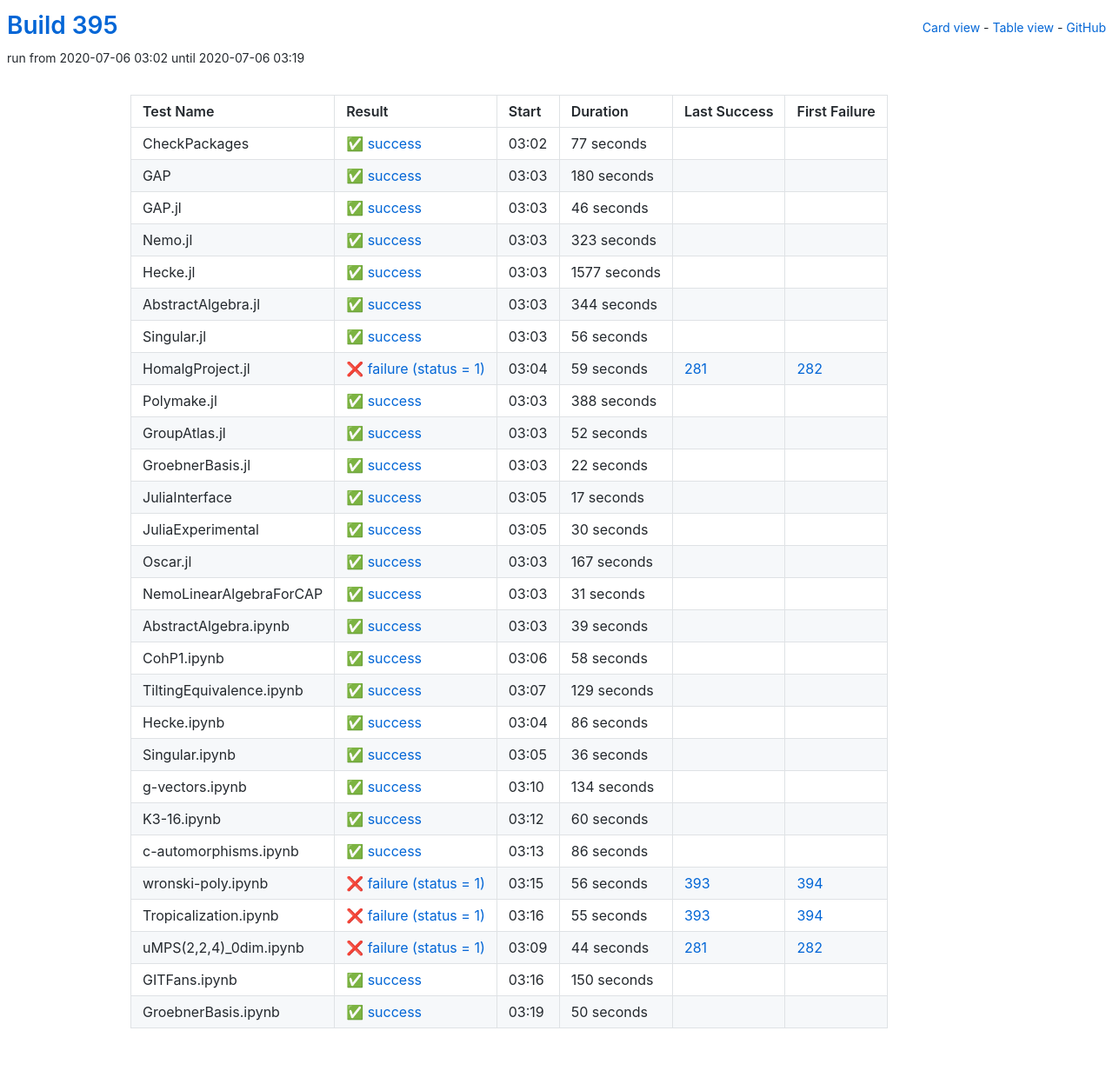
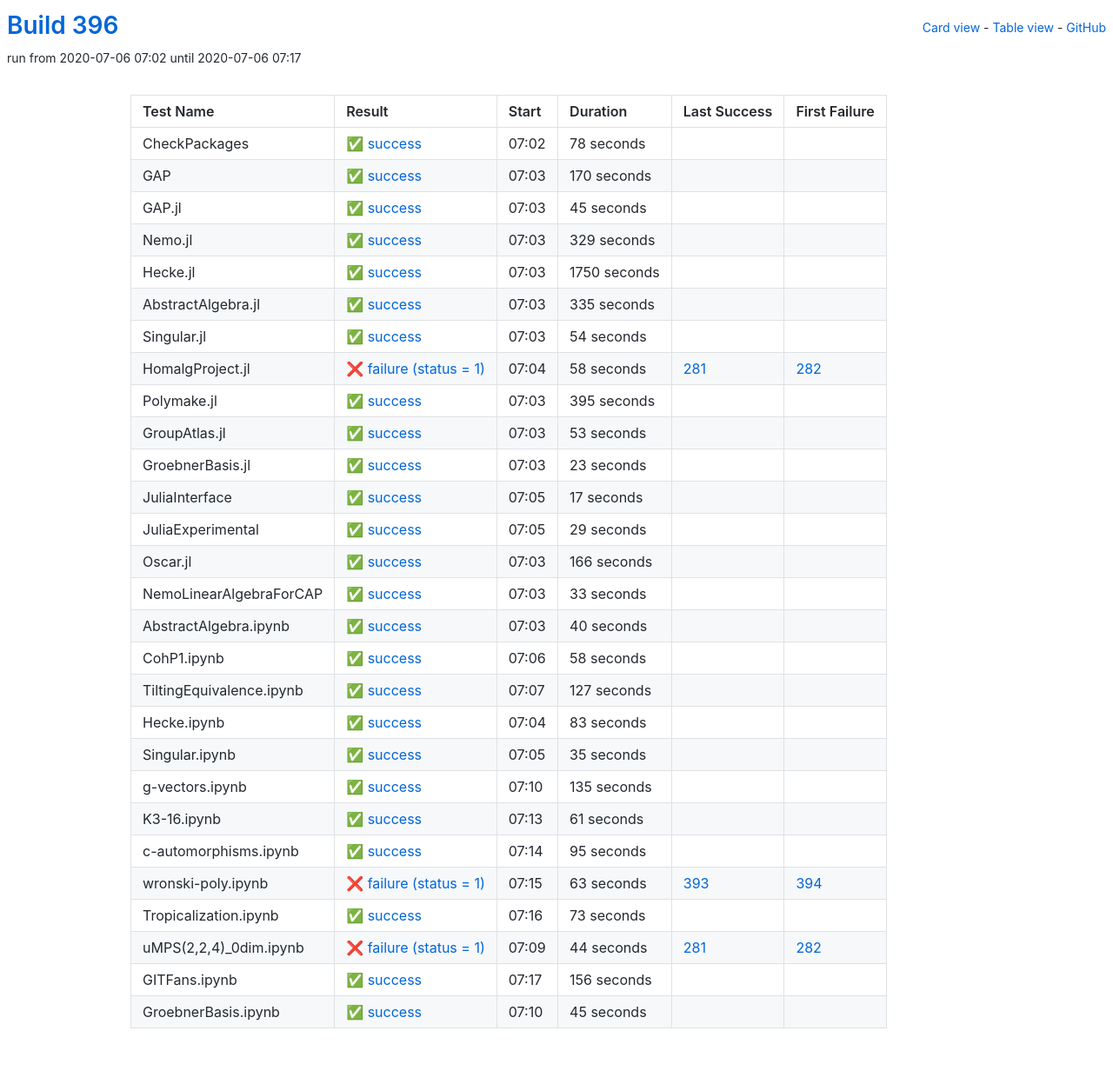
Before and after one commit to oscar-system/oscar-ci-status-stable, a Jekyll site: the page built from table.html, in a window 1280 px wide. Shown: the whole page at 87% size. Built offline with Jekyll 4.4.1, drawn with Linux system fonts in a browser that asks for light colours.

Commit message:
Build #396

```diff
--- a/_data/ci.yml
+++ b/_data/ci.yml
@@ -1,6 +1,6 @@
 ---
-build: 395
-build_url: https://oscarci.mathematik.uni-kl.de/job/oscar-stable/395/
+build: 396
+build_url: https://oscarci.mathematik.uni-kl.de/job/oscar-stable/396/
 job: oscar-stable
 organization: oscar-system
 repo: oscar-ci-status-stable
@@ -8,140 +8,140 @@ repourl: https://github.com/oscar-system/oscar-ci-status-stable
 tests:
 - name: CheckPackages
   id: checkpackages
-  log: https://oscarci.mathematik.uni-kl.de/job/oscar-stable/395/artifact/logs/build-395/CheckPackages.log
-  start: 2020-07-06 03:02
+  log: https://oscarci.mathematik.uni-kl.de/job/oscar-stable/396/artifact/logs/build-396/CheckPackages.log
+  start: 2020-07-06 07:02
   success: true
   exitcode: 0
   status: success
-  duration: 77
+  duration: 78
   last_success: false
   last_success_url:
   first_failure: false
   first_failure_url:
 - name: GAP
   id: gap
-  log: https://oscarci.mathematik.uni-kl.de/job/oscar-stable/395/artifact/logs/build-395/GAP.log
-  start: 2020-07-06 03:03
+  log: https://oscarci.mathematik.uni-kl.de/job/oscar-stable/396/artifact/logs/build-396/GAP.log
+  start: 2020-07-06 07:03
   success: true
   exitcode: 0
   status: success
-  duration: 180
+  duration: 170
   last_success: false
   last_success_url:
   first_failure: false
   first_failure_url:
 - name: GAP.jl
   id: gap-jl
-  log: https://oscarci.mathematik.uni-kl.de/job/oscar-stable/395/artifact/logs/build-395/GAP.jl.log
-  start: 2020-07-06 03:03
+  log: https://oscarci.mathematik.uni-kl.de/job/oscar-stable/396/artifact/logs/build-396/GAP.jl.log
+  start: 2020-07-06 07:03
   success: true
   exitcode: 0
   status: success
-  duration: 46
+  duration: 45
   last_success: false
   last_success_url:
   first_failure: false
   first_failure_url:
 - name: Nemo.jl
   id: nemo-jl
-  log: https://oscarci.mathematik.uni-kl.de/job/oscar-stable/395/artifact/logs/build-395/Nemo.jl.log
-  start: 2020-07-06 03:03
+  log: https://oscarci.mathematik.uni-kl.de/job/oscar-stable/396/artifact/logs/build-396/Nemo.jl.log
+  start: 2020-07-06 07:03
   success: true
   exitcode: 0
   status: success
-  duration: 323
+  duration: 329
   last_success: false
   last_success_url:
   first_failure: false
   first_failure_url:
 - name: Hecke.jl
   id: hecke-jl
-  log: https://oscarci.mathematik.uni-kl.de/job/oscar-stable/395/artifact/logs/build-395/Hecke.jl.log
-  start: 2020-07-06 03:03
+  log: https://oscarci.mathematik.uni-kl.de/job/oscar-stable/396/artifact/logs/build-396/Hecke.jl.log
+  start: 2020-07-06 07:03
   success: true
   exitcode: 0
   status: success
-  duration: 1577
+  duration: 1750
   last_success: false
   last_success_url:
   first_failure: false
   first_failure_url:
 - name: AbstractAlgebra.jl
   id: abstractalgebra-jl
-  log: https://oscarci.mathematik.uni-kl.de/job/oscar-stable/395/artifact/logs/build-395/AbstractAlgebra.jl.log
-  start: 2020-07-06 03:03
+  log: https://oscarci.mathematik.uni-kl.de/job/oscar-stable/396/artifact/logs/build-396/AbstractAlgebra.jl.log
+  start: 2020-07-06 07:03
   success: true
   exitcode: 0
   status: success
-  duration: 344
+  duration: 335
   last_success: false
   last_success_url:
   first_failure: false
   first_failure_url:
 - name: Singular.jl
   id: singular-jl
-  log: https://oscarci.mathematik.uni-kl.de/job/oscar-stable/395/artifact/logs/build-395/Singular.jl.log
-  start: 2020-07-06 03:03
+  log: https://oscarci.mathematik.uni-kl.de/job/oscar-stable/396/artifact/logs/build-396/Singular.jl.log
+  start: 2020-07-06 07:03
   success: true
   exitcode: 0
   status: success
-  duration: 56
+  duration: 54
   last_success: false
   last_success_url:
   first_failure: false
   first_failure_url:
 - name: HomalgProject.jl
   id: homalgproject-jl
-  log: https://oscarci.mathematik.uni-kl.de/job/oscar-stable/395/artifact/logs/build-395/HomalgProject.jl.log
-  start: 2020-07-06 03:04
+  log: https://oscarci.mathematik.uni-kl.de/job/oscar-stable/396/artifact/logs/build-396/HomalgProject.jl.log
+  start: 2020-07-06 07:04
   success: false
   exitcode: 1
   status: failure
-  duration: 59
+  duration: 58
   last_success: 281
   last_success_url: https://oscarci.mathematik.uni-kl.de/job/oscar-stable/281/
   first_failure: 282
   first_failure_url: https://oscarci.mathematik.uni-kl.de/job/oscar-stable/282/
 - name: Polymake.jl
   id: polymake-jl
-  log: https://oscarci.mathematik.uni-kl.de/job/oscar-stable/395/artifact/logs/build-395/Polymake.jl.log
-  start: 2020-07-06 03:03
+  log: https://oscarci.mathematik.uni-kl.de/job/oscar-stable/396/artifact/logs/build-396/Polymake.jl.log
+  start: 2020-07-06 07:03
   success: true
   exitcode: 0
   status: success
-  duration: 388
+  duration: 395
   last_success: false
   last_success_url:
   first_failure: false
   first_failure_url:
 - name: GroupAtlas.jl
   id: groupatlas-jl
-  log: https://oscarci.mathematik.uni-kl.de/job/oscar-stable/395/artifact/logs/build-395/GroupAtlas.jl.log
-  start: 2020-07-06 03:03
+  log: https://oscarci.mathematik.uni-kl.de/job/oscar-stable/396/artifact/logs/build-396/GroupAtlas.jl.log
+  start: 2020-07-06 07:03
   success: true
   exitcode: 0
   status: success
-  duration: 52
+  duration: 53
   last_success: false
   last_success_url:
   first_failure: false
   first_failure_url:
 - name: GroebnerBasis.jl
   id: groebnerbasis-jl
-  log: https://oscarci.mathematik.uni-kl.de/job/oscar-stable/395/artifact/logs/build-395/GroebnerBasis.jl.log
-  start: 2020-07-06 03:03
+  log: https://oscarci.mathematik.uni-kl.de/job/oscar-stable/396/artifact/logs/build-396/GroebnerBasis.jl.log
+  start: 2020-07-06 07:03
   success: true
   exitcode: 0
   status: success
-  duration: 22
+  duration: 23
   last_success: false
   last_success_url:
   first_failure: false
   first_failure_url:
 - name: JuliaInterface
   id: juliainterface
-  log: https://oscarci.mathematik.uni-kl.de/job/oscar-stable/395/artifact/logs/build-395/JuliaInterface.log
-  start: 2020-07-06 03:05
+  log: https://oscarci.mathematik.uni-kl.de/job/oscar-stable/396/artifact/logs/build-396/JuliaInterface.log
+  start: 2020-07-06 07:05
   success: true
   exitcode: 0
   status: success
@@ -152,56 +152,56 @@ tests:
   first_failure_url:
 - name: JuliaExperimental
   id: juliaexperimental
-  log: https://oscarci.mathematik.uni-kl.de/job/oscar-stable/395/artifact/logs/build-395/JuliaExperimental.log
-  start: 2020-07-06 03:05
+  log: https://oscarci.mathematik.uni-kl.de/job/oscar-stable/396/artifact/logs/build-396/JuliaExperimental.log
+  start: 2020-07-06 07:05
   success: true
   exitcode: 0
   status: success
-  duration: 30
+  duration: 29
   last_success: false
   last_success_url:
   first_failure: false
   first_failure_url:
 - name: Oscar.jl
   id: oscar-jl
-  log: https://oscarci.mathematik.uni-kl.de/job/oscar-stable/395/artifact/logs/build-395/Oscar.jl.log
-  start: 2020-07-06 03:03
+  log: https://oscarci.mathematik.uni-kl.de/job/oscar-stable/396/artifact/logs/build-396/Oscar.jl.log
+  start: 2020-07-06 07:03
   success: true
   exitcode: 0
   status: success
-  duration: 167
+  duration: 166
   last_success: false
   last_success_url:
   first_failure: false
   first_failure_url:
 - name: NemoLinearAlgebraForCAP
   id: nemolinearalgebraforcap
-  log: https://oscarci.mathematik.uni-kl.de/job/oscar-stable/395/artifact/logs/build-395/NemoLinearAlgebraForCAP.log
-  start: 2020-07-06 03:03
+  log: https://oscarci.mathematik.uni-kl.de/job/oscar-stable/396/artifact/logs/build-396/NemoLinearAlgebraForCAP.log
+  start: 2020-07-06 07:03
   success: true
   exitcode: 0
   status: success
-  duration: 31
+  duration: 33
   last_success: false
   last_success_url:
   first_failure: false
   first_failure_url:
 - name: AbstractAlgebra.ipynb
   id: abstractalgebra-ipynb
-  log: https://oscarci.mathematik.uni-kl.de/job/oscar-stable/395/artifact/logs/build-395/AbstractAlgebra.ipynb.log
-  start: 2020-07-06 03:03
+  log: https://oscarci.mathematik.uni-kl.de/job/oscar-stable/396/artifact/logs/build-396/AbstractAlgebra.ipynb.log
+  start: 2020-07-06 07:03
   success: true
   exitcode: 0
   status: success
-  duration: 39
+  duration: 40
   last_success: false
   last_success_url:
   first_failure: false
   first_failure_url:
 - name: CohP1.ipynb
   id: cohp1-ipynb
-  log: https://oscarci.mathematik.uni-kl.de/job/oscar-stable/395/artifact/logs/build-395/CohP1.ipynb.log
-  start: 2020-07-06 03:06
+  log: https://oscarci.mathematik.uni-kl.de/job/oscar-stable/396/artifact/logs/build-396/CohP1.ipynb.log
+  start: 2020-07-06 07:06
   success: true
   exitcode: 0
   status: success
@@ -212,104 +212,104 @@ tests:
   first_failure_url:
 - name: TiltingEquivalence.ipynb
   id: tiltingequivalence-ipynb
-  log: https://oscarci.mathematik.uni-kl.de/job/oscar-stable/395/artifact/logs/build-395/TiltingEquivalence.ipynb.log
-  start: 2020-07-06 03:07
+  log: https://oscarci.mathematik.uni-kl.de/job/oscar-stable/396/artifact/logs/build-396/TiltingEquivalence.ipynb.log
+  start: 2020-07-06 07:07
   success: true
   exitcode: 0
   status: success
-  duration: 129
+  duration: 127
   last_success: false
   last_success_url:
   first_failure: false
   first_failure_url:
 - name: Hecke.ipynb
   id: hecke-ipynb
-  log: https://oscarci.mathematik.uni-kl.de/job/oscar-stable/395/artifact/logs/build-395/Hecke.ipynb.log
-  start: 2020-07-06 03:04
+  log: https://oscarci.mathematik.uni-kl.de/job/oscar-stable/396/artifact/logs/build-396/Hecke.ipynb.log
+  start: 2020-07-06 07:04
   success: true
   exitcode: 0
   status: success
-  duration: 86
+  duration: 83
   last_success: false
   last_success_url:
   first_failure: false
   first_failure_url:
 - name: Singular.ipynb
   id: singular-ipynb
-  log: https://oscarci.mathematik.uni-kl.de/job/oscar-stable/395/artifact/logs/build-395/Singular.ipynb.log
-  start: 2020-07-06 03:05
+  log: https://oscarci.mathematik.uni-kl.de/job/oscar-stable/396/artifact/logs/build-396/Singular.ipynb.log
+  start: 2020-07-06 07:05
   success: true
   exitcode: 0
   status: success
-  duration: 36
+  duration: 35
   last_success: false
   last_success_url:
   first_failure: false
   first_failure_url:
 - name: g-vectors.ipynb
   id: g-vectors-ipynb
-  log: https://oscarci.mathematik.uni-kl.de/job/oscar-stable/395/artifact/logs/build-395/g-vectors.ipynb.log
-  start: 2020-07-06 03:10
+  log: https://oscarci.mathematik.uni-kl.de/job/oscar-stable/396/artifact/logs/build-396/g-vectors.ipynb.log
+  start: 2020-07-06 07:10
   success: true
   exitcode: 0
   status: success
-  duration: 134
+  duration: 135
   last_success: false
   last_success_url:
   first_failure: false
   first_failure_url:
 - name: K3-16.ipynb
   id: k3-16-ipynb
-  log: https://oscarci.mathematik.uni-kl.de/job/oscar-stable/395/artifact/logs/build-395/K3-16.ipynb.log
-  start: 2020-07-06 03:12
+  log: https://oscarci.mathematik.uni-kl.de/job/oscar-stable/396/artifact/logs/build-396/K3-16.ipynb.log
+  start: 2020-07-06 07:13
   success: true
   exitcode: 0
   status: success
-  duration: 60
+  duration: 61
   last_success: false
   last_success_url:
   first_failure: false
   first_failure_url:
 - name: c-automorphisms.ipynb
   id: c-automorphisms-ipynb
-  log: https://oscarci.mathematik.uni-kl.de/job/oscar-stable/395/artifact/logs/build-395/c-automorphisms.ipynb.log
-  start: 2020-07-06 03:13
+  log: https://oscarci.mathematik.uni-kl.de/job/oscar-stable/396/artifact/logs/build-396/c-automorphisms.ipynb.log
+  start: 2020-07-06 07:14
   success: true
   exitcode: 0
   status: success
-  duration: 86
+  duration: 95
   last_success: false
   last_success_url:
   first_failure: false
   first_failure_url:
 - name: wronski-poly.ipynb
   id: wronski-poly-ipynb
-  log: https://oscarci.mathematik.uni-kl.de/job/oscar-stable/395/artifact/logs/build-395/wronski-poly.ipynb.log
-  start: 2020-07-06 03:15
+  log: https://oscarci.mathematik.uni-kl.de/job/oscar-stable/396/artifact/logs/build-396/wronski-poly.ipynb.log
+  start: 2020-07-06 07:15
   success: false
   exitcode: 1
   status: failure
-  duration: 56
+  duration: 63
   last_success: 393
   last_success_url: https://oscarci.mathematik.uni-kl.de/job/oscar-stable/393/
   first_failure: 394
   first_failure_url: https://oscarci.mathematik.uni-kl.de/job/oscar-stable/394/
 - name: Tropicalization.ipynb
   id: tropicalization-ipynb
-  log: https://oscarci.mathematik.uni-kl.de/job/oscar-stable/395/artifact/logs/build-395/Tropicalization.ipynb.log
-  start: 2020-07-06 03:16
-  success: false
-  exitcode: 1
-  status: failure
-  duration: 55
-  last_success: 393
-  last_success_url: https://oscarci.mathematik.uni-kl.de/job/oscar-stable/393/
-  first_failure: 394
-  first_failure_url: https://oscarci.mathematik.uni-kl.de/job/oscar-stable/394/
+  log: https://oscarci.mathematik.uni-kl.de/job/oscar-stable/396/artifact/logs/build-396/Tropicalization.ipynb.log
+  start: 2020-07-06 07:16
+  success: true
+  exitcode: 0
+  status: success
+  duration: 73
+  last_success: false
+  last_success_url:
+  first_failure: false
+  first_failure_url:
 - name: uMPS(2,2,4)_0dim.ipynb
   id: umps-2-2-4-0dim-ipynb
-  log: https://oscarci.mathematik.uni-kl.de/job/oscar-stable/395/artifact/logs/build-395/uMPS-2-2-4-_0dim.ipynb.log
-  start: 2020-07-06 03:09
+  log: https://oscarci.mathematik.uni-kl.de/job/oscar-stable/396/artifact/logs/build-396/uMPS-2-2-4-_0dim.ipynb.log
+  start: 2020-07-06 07:09
   success: false
   exitcode: 1
   status: failure
@@ -320,24 +320,24 @@ tests:
   first_failure_url: https://oscarci.mathematik.uni-kl.de/job/oscar-stable/282/
 - name: GITFans.ipynb
   id: gitfans-ipynb
-  log: https://oscarci.mathematik.uni-kl.de/job/oscar-stable/395/artifact/logs/build-395/GITFans.ipynb.log
-  start: 2020-07-06 03:16
+  log: https://oscarci.mathematik.uni-kl.de/job/oscar-stable/396/artifact/logs/build-396/GITFans.ipynb.log
+  start: 2020-07-06 07:17
   success: true
   exitcode: 0
   status: success
-  duration: 150
+  duration: 156
   last_success: false
   last_success_url:
   first_failure: false
   first_failure_url:
 - name: GroebnerBasis.ipynb
   id: groebnerbasis-ipynb
-  log: https://oscarci.mathematik.uni-kl.de/job/oscar-stable/395/artifact/logs/build-395/GroebnerBasis.ipynb.log
-  start: 2020-07-06 03:19
+  log: https://oscarci.mathematik.uni-kl.de/job/oscar-stable/396/artifact/logs/build-396/GroebnerBasis.ipynb.log
+  start: 2020-07-06 07:10
   success: true
   exitcode: 0
   status: success
-  duration: 50
+  duration: 45
   last_success: false
   last_success_url:
   first_failure: false
```
Also changed, not shown: README.md.
